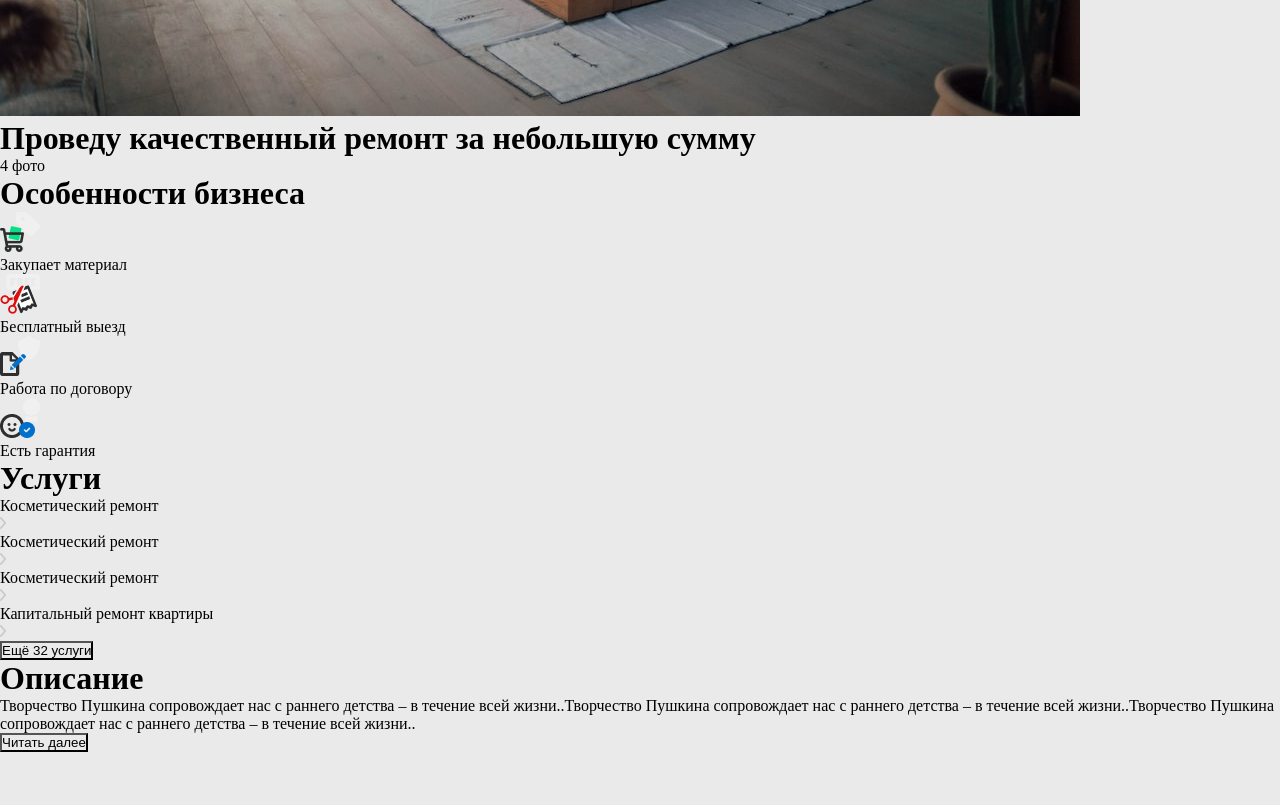
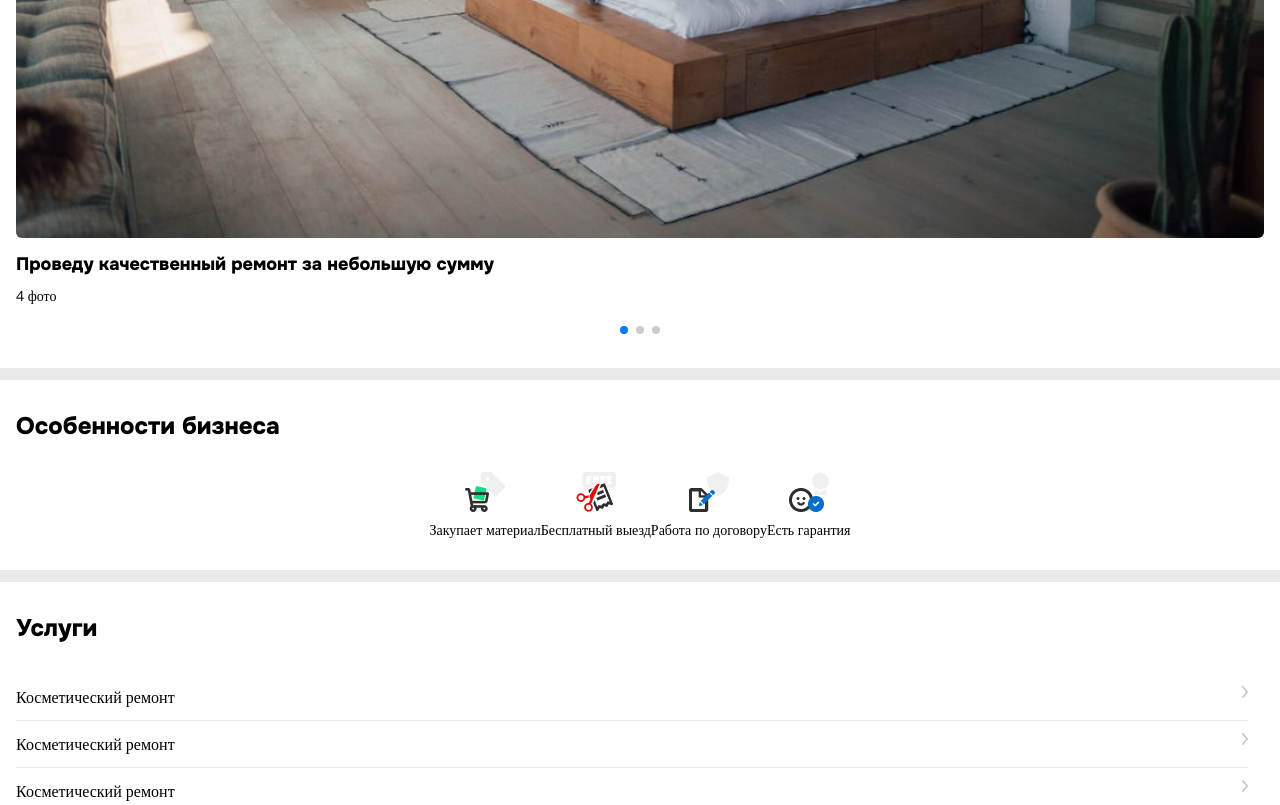
Before and after one commit to Egor7kochka/mobile-adaptive-ARTCO-repair, a plain HTML site: page index.html in a window 1280 px wide. Shown: the part 2140-2945 px from the top of the page. Drawn offline with nearby package versions, Linux system fonts and the light colour scheme; the site is published under a folder, as on GitHub Pages, so addresses that start at the root find nothing; a web font is replaced by a local one.

Commit message:
fix test

```diff
--- a/index.html
+++ b/index.html
@@ -5,14 +5,14 @@
     <meta name="viewport" content="width=device-width, initial-scale=1.0">
     <title>ARTCO ремонт</title>
     <link rel="stylesheet" href="css/main.css">
-    <link rel="stylesheet" href="/css/info.css">
-    <link rel="stylesheet" href="/css/service.css">
-    <link rel="stylesheet" href="/css/swiper.css">
-    <link rel="stylesheet" href="/css/properties.css">
-    <link rel="stylesheet" href="/css/different-services.css">
+    <link rel="stylesheet" href="css/info.css">
+    <link rel="stylesheet" href="css/service.css">
+    <link rel="stylesheet" href="css/swiper.css">
+    <link rel="stylesheet" href="css/properties.css">
+    <link rel="stylesheet" href="css/different-services.css">
     <link rel="preconnect" href="https://fonts.googleapis.com">
-    <link rel="stylesheet" href="/css/description.css">
-    <link rel="stylesheet" href="/css/map.css">
+    <link rel="stylesheet" href="css/description.css">
+    <link rel="stylesheet" href="css/map.css">
 <link rel="preconnect" href="https://fonts.gstatic.com" crossorigin>
 <link href="https://fonts.googleapis.com/css2?family=Open+Sans:ital,wght@0,300..800;1,300..800&family=Raleway:ital,wght@0,100..900;1,100..900&display=swap" rel="stylesheet">
 <link rel="preconnect" href="https://fonts.googleapis.com">
@@ -115,6 +115,6 @@
 
     const swiper = new Swiper()
   </script>
-    <script src="/js/gallery.js"></script>
+    <script src="js/gallery.js"></script>
 </body>
 </html>
```
